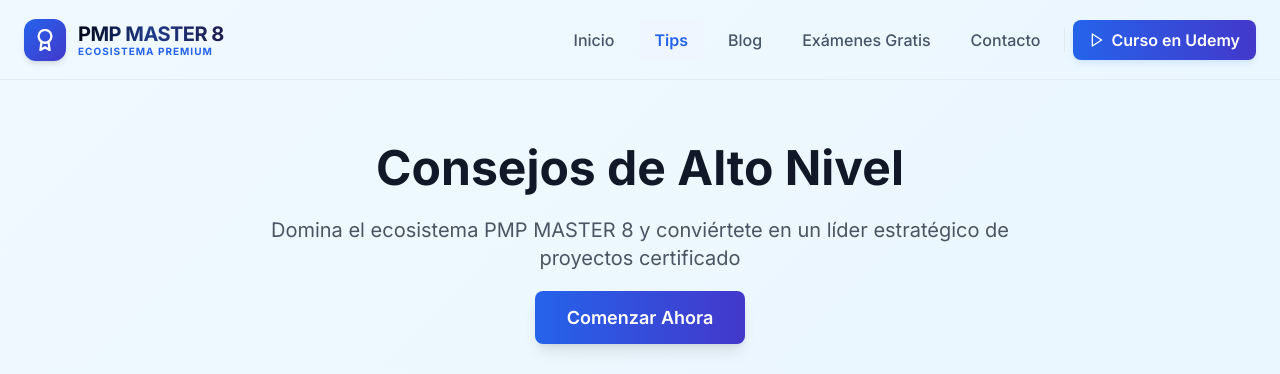
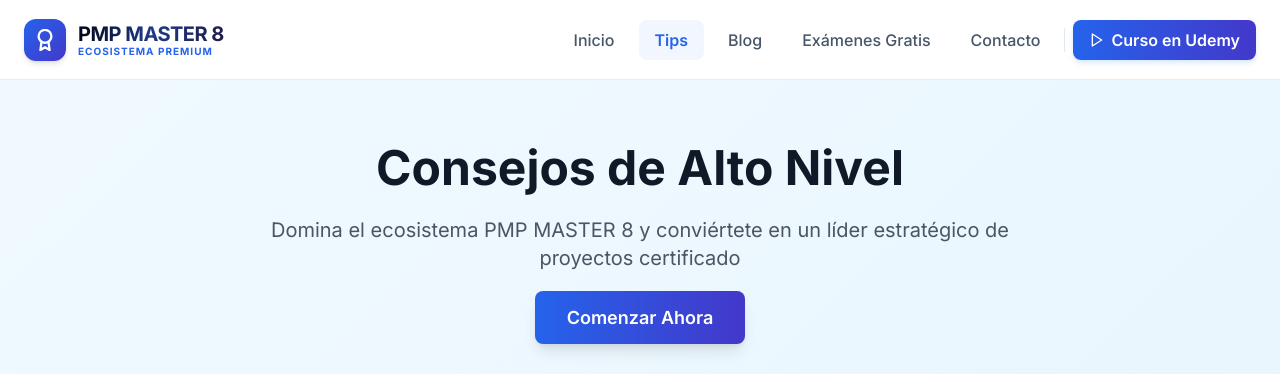
Before and after one commit to pacorder/PMP, a website: page tips.html in a window 1280 px wide. Shown: the top 374 px of the page. Drawn offline with nearby package versions, Linux system fonts and the light colour scheme.

Commit message:
style: set opaque background for navigation bars
Replaced semi-transparent glassmorphism backgrounds with solid white to improve contrast and readability across all pages.

```diff
--- a/style.css
+++ b/style.css
@@ -186,7 +186,7 @@ html {
 
 /* Glassmorphism navigation bar */
 .premium-navbar {
-    background: rgba(255, 255, 255, 0.85);
+    background-color: #ffffff;
     backdrop-filter: blur(12px);
     -webkit-backdrop-filter: blur(12px);
 }
--- a/tips.html
+++ b/tips.html
@@ -56,7 +56,7 @@
 </head>
 <body>
     <!-- Header with Modern, Dynamic Navigation -->
-    <header class="px-4 lg:px-6 h-20 flex items-center border-b border-slate-200/80 premium-navbar sticky top-0 z-50 transition-all duration-300">
+    <header class="px-4 lg:px-6 h-20 flex items-center border-b border-slate-200/80 premium-navbar sticky top-0 z-50 transition-all duration-300 bg-white">
         <div class="container mx-auto flex justify-between items-center">
             <!-- Logo / Brand -->
             <div class="flex items-center space-x-3 group cursor-pointer" onclick="window.location.href='index.html'">
```
Also changed, not shown: blog.html (+1 -1 lines), contacto.html (+1 -1 lines), index.html (+1 -1 lines), pmpexam1.html (+1 -1 lines).
